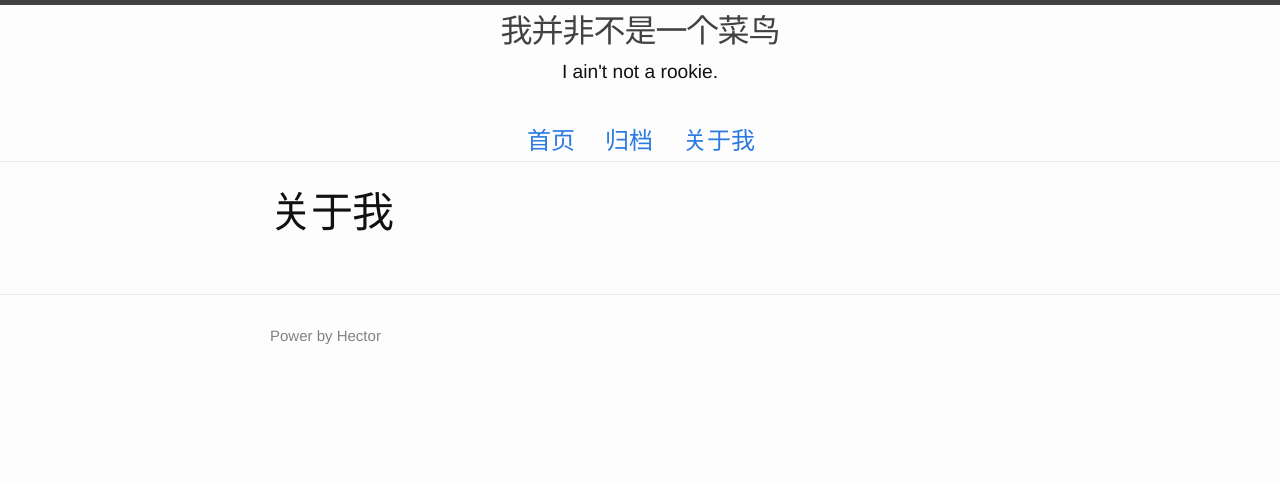
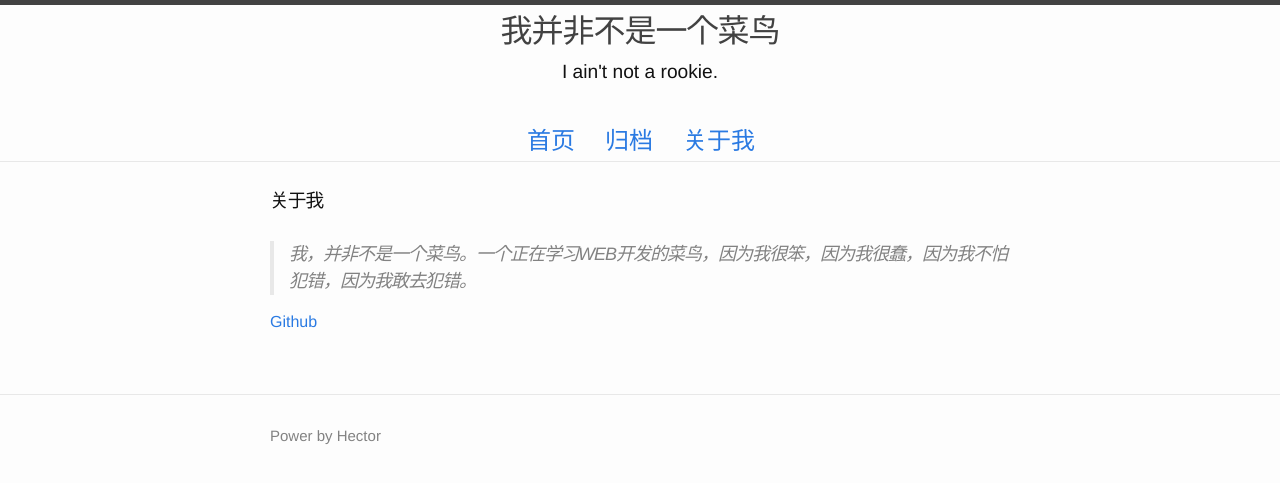
Before and after one commit to hoohack/hoohack.github.io, a Jekyll site: the page built from about.md, in a window 1280 px wide. Shown: the top 483 px of the page. Built offline with Jekyll 4.4.1, drawn with Linux system fonts in a browser that asks for light colours; comment, search, counter and statistics services are not loaded.

Commit message:
add about me page

```diff
--- a/_layouts/page.html
+++ b/_layouts/page.html
@@ -4,7 +4,7 @@ layout: default
 <div class="post">
 
   <header class="post-header">
-    <h1 class="post-title">{{ page.title }}</h1>
+    <h3 class="post-title">{{ page.title }}</h3>
   </header>
 
   <article class="post-content">
--- a/_sass/_layout.scss
+++ b/_sass/_layout.scss
@@ -228,7 +228,6 @@
 }
 
 .post-title {
-    font-size: 42px;
     letter-spacing: -1px;
     line-height: 1;
 
--- a/about.md
+++ b/about.md
@@ -3,3 +3,6 @@ layout: page
 title: 关于我
 permalink: /about/
 ---
+> 我，并非不是一个菜鸟。一个正在学习WEB开发的菜鸟，因为我很笨，因为我很蠢，因为我不怕犯错，因为我敢去犯错。
+
+[Github](https://github.com/hhqcontinue)
```
